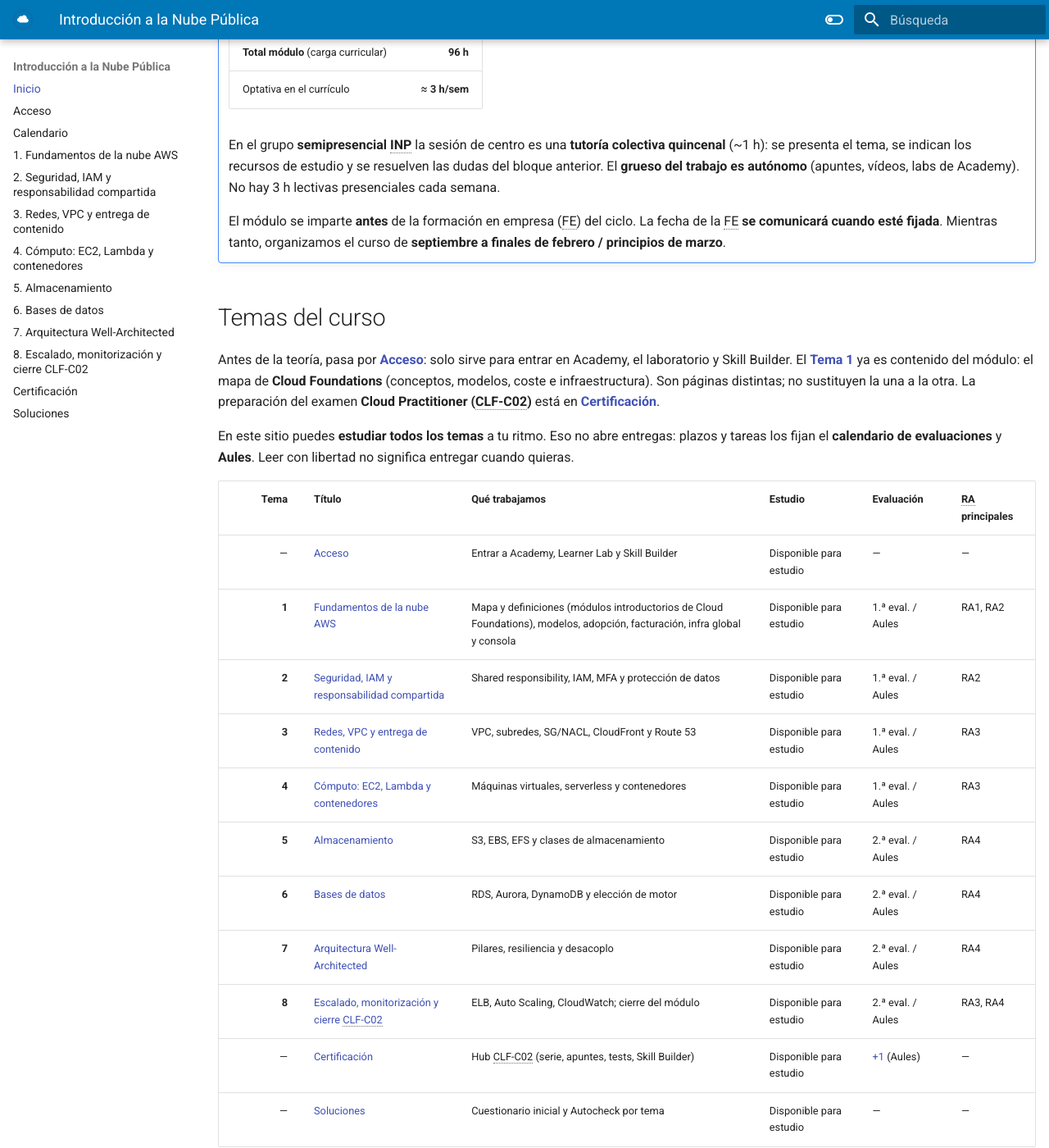
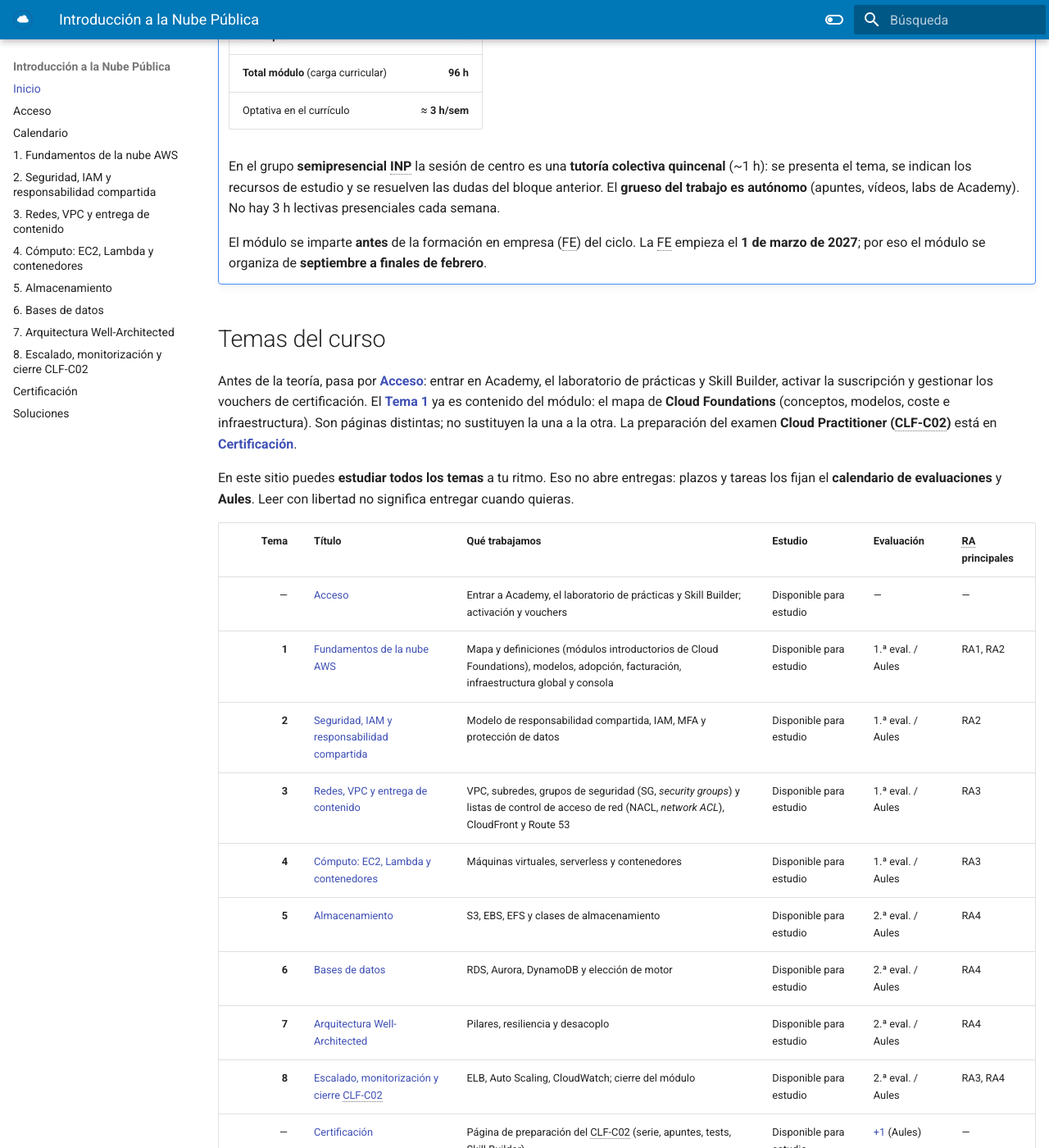
Before and after one commit to fjavier-hernandez/cloud, an MkDocs documentation site: the page built from docs/index.md, in a window 1280 px wide and 1400 px high, scrolled down 1141 px. Shown: the whole window at 82% size. Built offline with MkDocs 1.6.1 and Material for MkDocs 9.7.7, drawn with Linux system fonts in a browser that asks for light colours; some of the changed text lies outside the part shown.

Commit message:
Repasar portada y calendario: fecha FE, Acceso con vouchers y siglas
Co-authored-by: Cursor <cursoragent@cursor.com>

````diff
--- a/docs/index.md
+++ b/docs/index.md
@@ -8,7 +8,7 @@ hide: toc
 
 Apuntes y organización del módulo optativo **Introducción a la nube pública** del CFGS de *Desarrollo de Aplicaciones Web* (DAW), modalidad **semipresencial**, en el marco de la [Ley Orgánica 3/2022](https://www.boe.es/diario_boe/txt.php?id=BOE-A-2022-5139) y el [Real Decreto 659/2023](https://www.boe.es/diario_boe/txt.php?id=BOE-A-2023-16889), impartido en el [IES Macià Abela](https://portal.edu.gva.es/iesmaciaabela/) de Crevillent.
 
-**Curso 2026-2027.** Empieza por **[Acceso](00-acceso/acceso.md)**: solo sirve para entrar en Academy, el laboratorio y Skill Builder. El **[Tema 1](01-fundamentos-nube-aws/tema1.md)** ya es contenido del módulo (mapa de Cloud Foundations). En la navegación tienes el resto de temas; la preparación del examen **Cloud Practitioner (CLF-C02)** está en **[Certificación](99-certificacion/certificacion.md)**. El hilo del curso es **AWS Academy Cloud Foundations**, con ampliación hacia ese mismo examen.
+**Curso 2026-2027.** Empieza por **[Acceso](00-acceso/acceso.md)**: entrar en Academy, el laboratorio de prácticas y Skill Builder, activar la suscripción y, si aplica, obtener los [vouchers de certificación](00-acceso/acceso.md#vouchers). El **[Tema 1](01-fundamentos-nube-aws/tema1.md)** ya es contenido del módulo (mapa de Cloud Foundations). En la navegación tienes el resto de temas; la preparación del examen **Cloud Practitioner (CLF-C02)** está en **[Certificación](99-certificacion/certificacion.md)**. El hilo del curso es **AWS Academy Cloud Foundations**, con ampliación hacia ese mismo examen.
 
 ## Resultados de aprendizaje
 
@@ -32,29 +32,29 @@ Apuntes y organización del módulo optativo **Introducción a la nube pública*
 
     En el grupo **semipresencial INP** la sesión de centro es una **tutoría colectiva quincenal** (~1 h): se presenta el tema, se indican los recursos de estudio y se resuelven las dudas del bloque anterior. El **grueso del trabajo es autónomo** (apuntes, vídeos, labs de Academy). No hay 3 h lectivas presenciales cada semana.
 
-    El módulo se imparte **antes** de la formación en empresa (FE) del ciclo. La fecha de la FE **se comunicará cuando esté fijada**. Mientras tanto, organizamos el curso de **septiembre a finales de febrero / principios de marzo**.
+    El módulo se imparte **antes** de la formación en empresa (FE) del ciclo. La FE empieza el **1 de marzo de 2027**; por eso el módulo se organiza de **septiembre a finales de febrero**.
 
 ## Temas del curso
 
-Antes de la teoría, pasa por **[Acceso](00-acceso/acceso.md)**: solo sirve para entrar en Academy, el laboratorio y Skill Builder. El **[Tema 1](01-fundamentos-nube-aws/tema1.md)** ya es contenido del módulo: el mapa de **Cloud Foundations** (conceptos, modelos, coste e infraestructura). Son páginas distintas; no sustituyen la una a la otra. La preparación del examen **Cloud Practitioner (CLF-C02)** está en **[Certificación](99-certificacion/certificacion.md)**.
+Antes de la teoría, pasa por **[Acceso](00-acceso/acceso.md)**: entrar en Academy, el laboratorio de prácticas y Skill Builder, activar la suscripción y gestionar los vouchers de certificación. El **[Tema 1](01-fundamentos-nube-aws/tema1.md)** ya es contenido del módulo: el mapa de **Cloud Foundations** (conceptos, modelos, coste e infraestructura). Son páginas distintas; no sustituyen la una a la otra. La preparación del examen **Cloud Practitioner (CLF-C02)** está en **[Certificación](99-certificacion/certificacion.md)**.
 
 En este sitio puedes **estudiar todos los temas** a tu ritmo. Eso no abre entregas: plazos y tareas los fijan el **calendario de evaluaciones** y **Aules**. Leer con libertad no significa entregar cuando quieras.
 
 | Tema | Título | Qué trabajamos | Estudio | Evaluación | RA principales |
 | ---: | --- | --- | --- | --- | --- |
-| — | [Acceso](00-acceso/acceso.md) | Entrar a Academy, Learner Lab y Skill Builder | Disponible para estudio | — | — |
-| **1** | [Fundamentos de la nube AWS](01-fundamentos-nube-aws/tema1.md) | Mapa y definiciones (módulos introductorios de Cloud Foundations), modelos, adopción, facturación, infra global y consola | Disponible para estudio | 1.ª eval. / Aules | RA1, RA2 |
-| **2** | [Seguridad, IAM y responsabilidad compartida](02-seguridad-iam/tema2.md) | Shared responsibility, IAM, MFA y protección de datos | Disponible para estudio | 1.ª eval. / Aules | RA2 |
-| **3** | [Redes, VPC y entrega de contenido](03-redes-entrega-contenido/tema3.md) | VPC, subredes, SG/NACL, CloudFront y Route 53 | Disponible para estudio | 1.ª eval. / Aules | RA3 |
+| — | [Acceso](00-acceso/acceso.md) | Entrar a Academy, el laboratorio de prácticas y Skill Builder; activación y vouchers | Disponible para estudio | — | — |
+| **1** | [Fundamentos de la nube AWS](01-fundamentos-nube-aws/tema1.md) | Mapa y definiciones (módulos introductorios de Cloud Foundations), modelos, adopción, facturación, infraestructura global y consola | Disponible para estudio | 1.ª eval. / Aules | RA1, RA2 |
+| **2** | [Seguridad, IAM y responsabilidad compartida](02-seguridad-iam/tema2.md) | Modelo de responsabilidad compartida, IAM, MFA y protección de datos | Disponible para estudio | 1.ª eval. / Aules | RA2 |
+| **3** | [Redes, VPC y entrega de contenido](03-redes-entrega-contenido/tema3.md) | VPC, subredes, grupos de seguridad (SG, *security groups*) y listas de control de acceso de red (NACL, *network ACL*), CloudFront y Route 53 | Disponible para estudio | 1.ª eval. / Aules | RA3 |
 | **4** | [Cómputo: EC2, Lambda y contenedores](04-computo-serverless/tema4.md) | Máquinas virtuales, serverless y contenedores | Disponible para estudio | 1.ª eval. / Aules | RA3 |
 | **5** | [Almacenamiento](05-almacenamiento/tema5.md) | S3, EBS, EFS y clases de almacenamiento | Disponible para estudio | 2.ª eval. / Aules | RA4 |
 | **6** | [Bases de datos](06-bases-de-datos/tema6.md) | RDS, Aurora, DynamoDB y elección de motor | Disponible para estudio | 2.ª eval. / Aules | RA4 |
 | **7** | [Arquitectura Well-Architected](07-arquitectura-well-architected/tema7.md) | Pilares, resiliencia y desacoplo | Disponible para estudio | 2.ª eval. / Aules | RA4 |
 | **8** | [Escalado, monitorización y cierre CLF-C02](08-escalado-monitoreo-cierre/tema8.md) | ELB, Auto Scaling, CloudWatch; cierre del módulo | Disponible para estudio | 2.ª eval. / Aules | RA3, RA4 |
-| — | [Certificación](99-certificacion/certificacion.md) | Hub CLF-C02 (serie, apuntes, tests, Skill Builder) | Disponible para estudio | [+1](#mas-uno-clf) (Aules) | — |
+| — | [Certificación](99-certificacion/certificacion.md) | Página de preparación del CLF-C02 (serie, apuntes, tests, Skill Builder) | Disponible para estudio | [+1](#mas-uno-clf) (Aules) | — |
 | — | [Soluciones](90-soluciones/soluciones.md) | Cuestionario inicial y Autocheck por tema | Disponible para estudio | — | — |
 
-El **Tema 1** concentra los módulos introductorios de *AWS Academy Cloud Foundations*. **Acceso** es solo el *cómo entrar*. Los temas **2–8** siguen un bloque Foundations cada uno; el ritmo quincenal de tutorías está en el [Calendario del curso](calendario.md) y las entregas las marca **Aules**.
+El **Tema 1** cubre la **Introducción al curso** y los **Módulos 1–3** de *AWS Academy Cloud Foundations*. Los **Temas 2–8** se corresponden con los **Módulos 4–10**, uno por tema. **Acceso** explica cómo entrar en Academy y el laboratorio, activar Skill Builder y obtener vouchers. El ritmo quincenal de tutorías está en el [Calendario del curso](calendario.md) y las entregas las marca **Aules**.
 
 ### Mapa tema × RA
 
@@ -75,11 +75,11 @@ timeline
     title Calendario orientativo — INP 2026-27
     section 1.ª evaluación — sep–principios de diciembre
         T1 Fundamentos (dos quincenas) : T2 Seguridad e IAM : T3 Redes y VPC : T4 Cómputo
-    section 2.ª evaluación — 2.ª semana de diciembre–febrero/marzo
+    section 2.ª evaluación — 2.ª semana de diciembre–finales de febrero
         T5 Almacenamiento : T6 Bases de datos : T7 Well-Architected : T8 Escalado y CLF-C02
 ```
 
-La **1.ª evaluación** (septiembre → principios de diciembre) cubre los Temas **1–4**. La **2.ª evaluación** (desde la 2.ª semana de diciembre → finales de febrero / principios de marzo) cubre los Temas **5–8**. El Tema 1 ocupa las dos primeras quincenas; no hay 3.ª evaluación: el módulo acaba antes de la FE.
+La **1.ª evaluación** (de septiembre a principios de diciembre) cubre los Temas **1–4**. La **2.ª evaluación** (desde la 2.ª semana de diciembre hasta finales de febrero) cubre los Temas **5–8**. El Tema 1 ocupa las dos primeras quincenas; no hay 3.ª evaluación: el módulo acaba antes de la FE.
 
 !!! tip "Núcleo del curso"
     Cada tema tiene un **bloque Foundations** (lo que evalúa el módulo) y un apartado de **ampliación Practitioner (CLF-C02)**. El hilo es *AWS Academy Cloud Foundations*, no el curso *AWS Academy Cloud Architecting*. En semipresencial, la tutoría quincenal presenta el bloque y resuelve dudas; el estudio y los labs son trabajo autónomo. Si certificas Cloud Practitioner, puedes sumar **+1** a la nota final ([+1 Cloud Practitioner](#mas-uno-clf)). La preparación está en [Certificación](99-certificacion/certificacion.md).
@@ -94,13 +94,13 @@ La evaluación se organiza por **resultados de aprendizaje (RA)**. Cada activida
 
 Tres pasos, en este orden:
 
-1. En cada RA, tu nota es la **media ponderada** de las actividades de ese RA (AC, PR, PY, PO).
+1. En cada RA, tu nota es la **media ponderada** de las actividades de ese RA: actividad de clase (**AC**), práctica (**PR**), proyecto (**PY**) y prueba objetiva (**PO**).
 2. La **nota final** del módulo es la suma de (nota de cada RA × su peso: 20 %, 25 %, 30 %, 25 %).
 3. Si acreditas el **+1** por CLF-C02 (condiciones en Aules), se suma a esa nota final ([+1 Cloud Practitioner](#mas-uno-clf)).
 
 <figure markdown="span">
-![Cálculo de la nota: instrumentos AC·PR·PY·PO → nota de cada RA → nota final; +1 CLF-C02 si Aules lo concede](img/diagramas/pasos-evaluacion.svg){ width="800" }
-<figcaption>Instrumentos → nota de cada RA → nota final del módulo; el +1 de Cloud Practitioner solo se suma si se concede en Aules.</figcaption>
+![Cálculo de la nota: de los instrumentos AC·PR·PY·PO a la nota de cada RA y a la nota final; +1 CLF-C02 si Aules lo concede](img/diagramas/pasos-evaluacion.svg){ width="800" }
+<figcaption>De los instrumentos a la nota de cada RA y de ahí a la nota final del módulo; el +1 de Cloud Practitioner solo se suma si se concede en Aules.</figcaption>
 </figure>
 
 **Ejemplo (simplificado):** si en RA3 tienes prácticas de VPC/EC2 y un examen, se promedian (según lo que se indique en Aules) y ese resultado cuenta un **30 %** de la nota del módulo. Suspender un RA no se compensa con otro.
@@ -180,27 +180,27 @@ pie showData
 
 **Resumen:**
 
-- **Estudio libre ≠ entregas libres:** puedes leer todos los temas; las tareas y plazos los marca Aules y el calendario de evaluaciones.
+- **El estudio libre no implica entregas libres:** puedes leer todos los temas; las tareas y plazos los marca Aules y el calendario de evaluaciones.
 - Cada actividad indica el **RA** que evalúa y su escala. Codificación: prefijo del IE + número de tema (ej. `AC102` = actividad 02 del Tema 1; `PR201` = práctica 01 del Tema 2).
-- **AWS Academy Cloud Foundations:** trabajarás en la *class* del curso. Los labs puntúan como **PR** del tema correspondiente.
+- **AWS Academy Cloud Foundations:** trabajarás en la clase del curso. Los labs puntúan como **PR** del tema correspondiente.
 - **+1 Practitioner:** [+1 Cloud Practitioner](#mas-uno-clf). Material: [Certificación](99-certificacion/certificacion.md).
 
 ## Materiales
 
 - Este sitio web de apuntes (guía del módulo).
-- **AWS Academy Cloud Foundations** (acceso learner según se indique en clase / Aules).
+- **AWS Academy Cloud Foundations** (acceso de alumnado según se indique en clase / Aules).
 - Consola AWS de las cuentas de laboratorio.
 - Ampliación: [AWS Skill Builder](https://skillbuilder.aws/) — *Cloud Practitioner Essentials*.
 - Guía oficial del examen: [AWS Certified Cloud Practitioner (CLF-C02)](https://aws.amazon.com/certification/certified-cloud-practitioner/).
 - Videotutoriales en cada tema (Profe Santos Cloud y otros).
-- **[Certificación](99-certificacion/certificacion.md)** — hub CLF-C02 (notas por tema, **autochecks estilo examen**, serie Santos, tests, Skill Builder). Los quizzes de clase van en cada tema. Sobre el +1: [+1 Cloud Practitioner](#mas-uno-clf).
+- **[Certificación](99-certificacion/certificacion.md)** — página de preparación del CLF-C02 (notas por tema, **autochecks estilo examen**, serie Santos, tests, Skill Builder). Los quizzes de clase van en cada tema. Sobre el +1: [+1 Cloud Practitioner](#mas-uno-clf).
 - Editor de entregas: Visual Studio Code + Markdown.
 
 ## Referencias
 
 Fuentes utilizadas en la elaboración de estos apuntes:
 
-- Salvador Serrano — apuntes Cloud (IES Severo Ochoa): <https://salvasevero.github.io/cloud/>
+- Salvador Serrano — [apuntes Cloud (IES Severo Ochoa)](https://salvasevero.git&#104;ub.io/cloud/)
 - [Profe Santos Cloud](https://www.youtube.com/@ProfeSantosCloud) (YouTube)
 - Documentación y guías oficiales [AWS](https://docs.aws.amazon.com/) (incluye Architecture Icons / diagramas de servicio)
 - [AWS Skill Builder](https://skillbuilder.aws/) y guía del examen [CLF-C02](https://aws.amazon.com/certification/certified-cloud-practitioner/)
@@ -210,16 +210,20 @@ Fuentes utilizadas en la elaboración de estos apuntes:
 | Página | Contenido |
 | --- | --- |
 | [Inicio](index.md) | Evaluación y mapa del curso |
-| [Acceso](00-acceso/acceso.md) | Entrar a Academy, lab y Skill Builder |
+| [Acceso](00-acceso/acceso.md) | Academy, laboratorio, Skill Builder, activación y vouchers |
 | [Calendario](calendario.md) | Ritmo quincenal T1–T8 (orientativo) |
-| [Temas 1–8](#temas-del-curso) | Apuntes Foundations + puente Practitioner |
-| [Certificación](99-certificacion/certificacion.md) | Hub CLF-C02 (notas + autocheck examen) |
-| [Soluciones](90-soluciones/soluciones.md) | Cuestionario inicial + Autocheck por tema |
+| [Temas 1–8](#temas-del-curso) | Apuntes Foundations y puente Practitioner |
+| [Certificación](99-certificacion/certificacion.md) | Página de preparación del CLF-C02 (notas y autocheck examen) |
+| [Soluciones](90-soluciones/soluciones.md) | Cuestionario inicial y Autocheck por tema |
 
 *[CFGS]: Ciclo Formativo de Grado Superior
 *[DAW]: Desarrollo de Aplicaciones Web
 *[INP]: Introducción a la Nube Pública
 *[RA]: Resultado de aprendizaje
 *[IE]: Instrumento de evaluación
+*[AC]: Actividad de clase
+*[PR]: Práctica
+*[PY]: Proyecto
+*[PO]: Prueba objetiva
 *[FE]: Formación en empresa
 *[CLF-C02]: AWS Certified Cloud Practitioner (versión C02)
````
Also changed, not shown: docs/calendario.md (+13 -13 lines).
